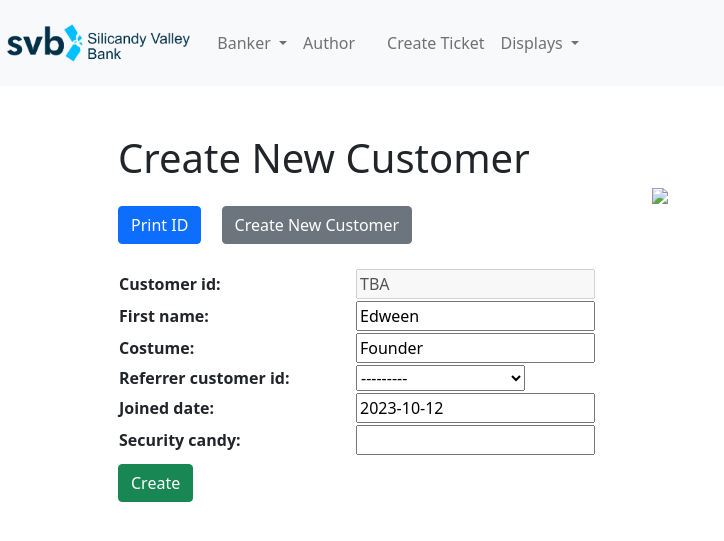
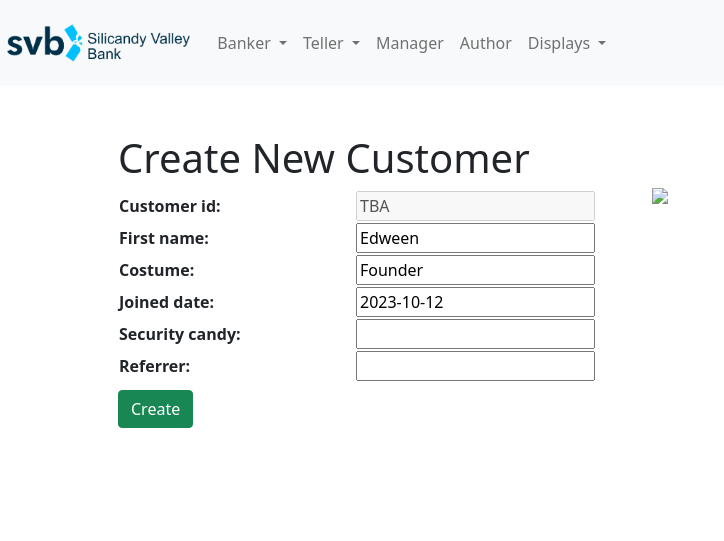
Before and after one commit to CoolNamesAllTaken/svb, a Django app: page /internal/customer/create/ in a window 1280 px wide. Shown: the top 541 px of the page, without its empty margins (0-724 px from the left). Run offline with Django 5.2, Linux system fonts and the light colour scheme; a user stored in the database is signed in; tables that the repository leaves empty hold one stand-in row (values such as "Sample post"); some libraries are stand-ins or nearby versions.

Commit message:
Make referrer field work properly for Customer form
* After much tribulation.
* Thanks, Caitlin!

* Customer form properly vets the Referrer field to see if it's a real
  customer.
* Crazy hybrid of a ModelForm, a clean() function, and direct overrides
  in the render function make the model form properly behave during
  customer creation and editing.

```diff
--- a/code/svb-docker/compose.yml
+++ b/code/svb-docker/compose.yml
@@ -57,7 +57,8 @@ services:
     depends_on:
       - db
     entrypoint: >
-      sh -c "python3 manage.py runserver 0.0.0.0:8000"
+      sh -c "python3 -u manage.py runserver 0.0.0.0:8000"
+    # start website on port 8000 in unbuffered mode
     # entrypoint: "/bin/sh -c 'while :; do sleep 100s; done;'"  #, "svb_web/manage.py", "runserver", "0.0.0.0:8000"]
 
 volumes:
--- a/code/svb-docker/python/svb_web/core/forms.py
+++ b/code/svb-docker/python/svb_web/core/forms.py
@@ -1,13 +1,20 @@
 from django import forms
 from core.models import Customer, Account, NewsArticle, NewsAuthor
+from django.core.exceptions import ObjectDoesNotExist # used in CustomerForm
 
 class CustomerLookupForm(forms.Form):
     customer_id = forms.CharField(max_length=Customer.CUSTOMER_ID_MAX_LENGTH)
 
 class CustomerForm(forms.ModelForm):
+    referrer_str = forms.CharField(
+        label="Referrer",
+        max_length=Customer.CUSTOMER_ID_MAX_LENGTH,
+        required=False,
+    )
+
     class Meta:
         model = Customer
-        fields = '__all__'
+        exclude = ['referrer']
 
     def clean(self):
         """
@@ -19,14 +26,20 @@ class CustomerForm(forms.ModelForm):
         primary key.
         """
         cleaned_data = super().clean()
-        if cleaned_data.get('customer_id') == "TBA":
-            # New customer is being created.
-            if not cleaned_data.get('first_name') or cleaned_data.get('customer'):
-                # Return empty string as customer ID if something goes wrong to trigger a blank
-                # field error.
+
+        # Convert the referrer_str into a proper ForeignKey.
+        referrer_str = cleaned_data.get('referrer_str')
+        # cleaned_data['referrer'] = Customer.objects.get(pk=referrer_str)
+        if referrer_str == "":
+            cleaned_data['referrer'] = None
+        else:
+            try:
+                cleaned_data['referrer'] = Customer.objects.get(pk=referrer_str)
+            except ObjectDoesNotExist:
                 raise forms.ValidationError(
-                    "Blank first name or costume not allowed!"
+                    f"Can't find referring Customer with customer_id {referrer_str}"
                 )
+        return cleaned_data
 
 
 class ArticleForm(forms.ModelForm):
--- a/code/svb-docker/python/svb_web/core/models.py
+++ b/code/svb-docker/python/svb_web/core/models.py
@@ -7,6 +7,13 @@ class IdCardPrintJob(models.Model):
 
 
 class Customer(models.Model):
+    def __str__(self) -> str:
+        """
+        @brief Override default tostring function so that it prints a nice ID string.
+        @retval customer_id as a string.
+        """
+        return self.customer_id
+
     def get_customer_id(self):
         """
         @brief Generates a new customer ID based on name, costume, sequential order. Used by the
@@ -35,7 +42,7 @@ class Customer(models.Model):
     customer_id = models.CharField(default="TBA", max_length=CUSTOMER_ID_MAX_LENGTH, primary_key=True)
     first_name = models.CharField(default="Edween")
     costume = models.CharField(default="Founder")
-    referrer_customer_id = models.ForeignKey(
+    referrer = models.ForeignKey(
         "Customer",
         blank=True, # allow empty fields in forms
         null=True, # allow NULL values in storage
--- a/code/svb-docker/python/svb_web/core/templates/internal/base.html
+++ b/code/svb-docker/python/svb_web/core/templates/internal/base.html
@@ -31,14 +31,19 @@
                 <a class="dropdown-item" href="/internal/customer/lookup">Lookup Customer</a>
               </div>
             </li>
-            <li class="nav-item">
-              <a class="nav-link" href="/branch_services/create_id">Author</a>
+            <li class="nav-item dropdown">
+              <a class="nav-link dropdown-toggle" href="#" id="navbarDropdown" role="button" data-bs-toggle="dropdown" aria-expanded="false">
+                Teller
+              </a>
+              <div class="dropdown-menu" aria-labelledby="navbarDropdown">
+                <a class="dropdown-item" href="/internal/account/lookup">Lookup Accounts</a>
+              </div>
             </li>
             <li class="nav-item">
-              <a class="nav-link" href="/branch_services/lookup_id"></a>
+              <a class="nav-link" href="/internal/manage">Manager</a>
             </li>
             <li class="nav-item">
-              <a class="nav-link" href="/branch_services/create_ticket">Create Ticket</a>
+              <a class="nav-link" href="/internal/news_editor">Author</a>
             </li>
             <li class="nav-item dropdown">
               <a class="nav-link dropdown-toggle" href="#" id="navbarDropdown" role="button" data-bs-toggle="dropdown" aria-expanded="false">
--- a/code/svb-docker/python/svb_web/core/templates/internal/edit_customer.html
+++ b/code/svb-docker/python/svb_web/core/templates/internal/edit_customer.html
@@ -4,13 +4,15 @@
 <div class="container p-5">
     <div class="row">
         <div class="col-sm">
-            <h1>{{form_title}}</h1>
-            <div class="mt-2 mb-2 {{existing_id_banner_display}}">
+            <h1>{{ form_title }}</h1>
+            {% if customer_id != None %}
+            <div class="mt-2 mb-2">
                 <button class="btn btn-primary mt-3 mb-3" id="print-button">Print ID</button>
-                <a href="/internal/accounts/create" class="btn btn-secondary m-3">Create New Customer</a>
+                <a href="/internal/customer/create" class="btn btn-secondary m-3">Create New Customer</a>
             </div>
+            {% endif %}
 
-
+            <!-- <p> {{ form_message }} </p> -->
             <form enctype="multipart/form-data" action="" method="post">
                 {% csrf_token %}
                 <table style="table-layout: fixed; width: 100%; word-wrap: break-word">
--- a/code/svb-docker/python/svb_web/core/views/internal/banker.py
+++ b/code/svb-docker/python/svb_web/core/views/internal/banker.py
@@ -48,7 +48,18 @@ def create_customer_from_form(form):
     @brief Helper function that allows creation of a Customer object from a CustomerForm.
     @retval Customer that was created (with generated customer_id).
     """
-    customer = form.save() # Update the Customer model in the database with new info.
+    if form.is_valid():
+        # Manually override the customer fields with cleaned fields since calling form.is_valid() and form.save() on their own
+        # does not actually save the form with cleaned data, just with raw data.
+        cleaned_data = form.clean()
+        customer, created = Customer.objects.get_or_create(pk=cleaned_data['customer_id'])
+        customer.first_name = cleaned_data['first_name']
+        customer.costume = cleaned_data['costume']
+        customer.referrer = cleaned_data['referrer']
+        customer.joined_date = cleaned_data['joined_date']
+        customer.security_candy = cleaned_data['security_candy']
+        customer.save() # Caitlin loves John a lot <3
+        # Update the Customer model in the database with new info.
 
     # TODO: Build and save debit card.
     create_debit_card(customer)
@@ -61,7 +72,7 @@ def edit_customer(request, customer_id=None):
     """
     @brief View function that allows editing of a Customer via a form submission.
     """
-    print(f"edit_customer with customer_id={customer_id}")
+    # form_message = "" # use this field for indicating errors
     if customer_id:
         # Editing an existing customer.
         customer = get_object_or_404(Customer, pk=customer_id)
@@ -72,9 +83,10 @@ def edit_customer(request, customer_id=None):
         customer=None
         form_title = "Create New Customer"
         submit_button_label = "Create"
+
     if request.method == 'POST':
         # POST = submitting a form to update customer info.
-        # Creat a form instance and populate it with data from the request (binding).
+        # Create a form instance and populate it with data from the request (binding).
         form = CustomerForm(request.POST, request.FILES, instance=customer)
         # Not for human consumption, since the only way the user sees this form is if the form is not valid even though it was POSTed.
         # Disable the sensitive fields anyways, just to be safe.
@@ -87,20 +99,23 @@ def edit_customer(request, customer_id=None):
 
             # Redirect to a new URL:
             return HttpResponseRedirect('/internal/customer/edit/' + customer.customer_id)
+
     else:
         # GET (or other) = default form for creating a new customer.
-        form = CustomerForm(instance=customer)
+        if customer:
+            referrer_str_initial = customer.referrer
+        else:
+            referrer_str_initial = ""
+        form = CustomerForm(
+            instance=customer,
+            initial={'referrer_str': referrer_str_initial}
+        )
         form.fields['customer_id'].disabled = True
-
-    if customer_id:
-        # Customer already exists, enable print function and maybe other things.
-        pass
-    else:
-        pass
 
     context = {
         'form': form,
         'form_title': form_title,
+        # 'form_message': form_message,
         'submit_button_label': submit_button_label,
         'customer_id': customer_id,
     }
```
Also changed, not shown: code/svb-docker/python/svb_web/core/migrations/0012_rename_referrer_customer_id_customer_referrer.py (added), 1 other file.
